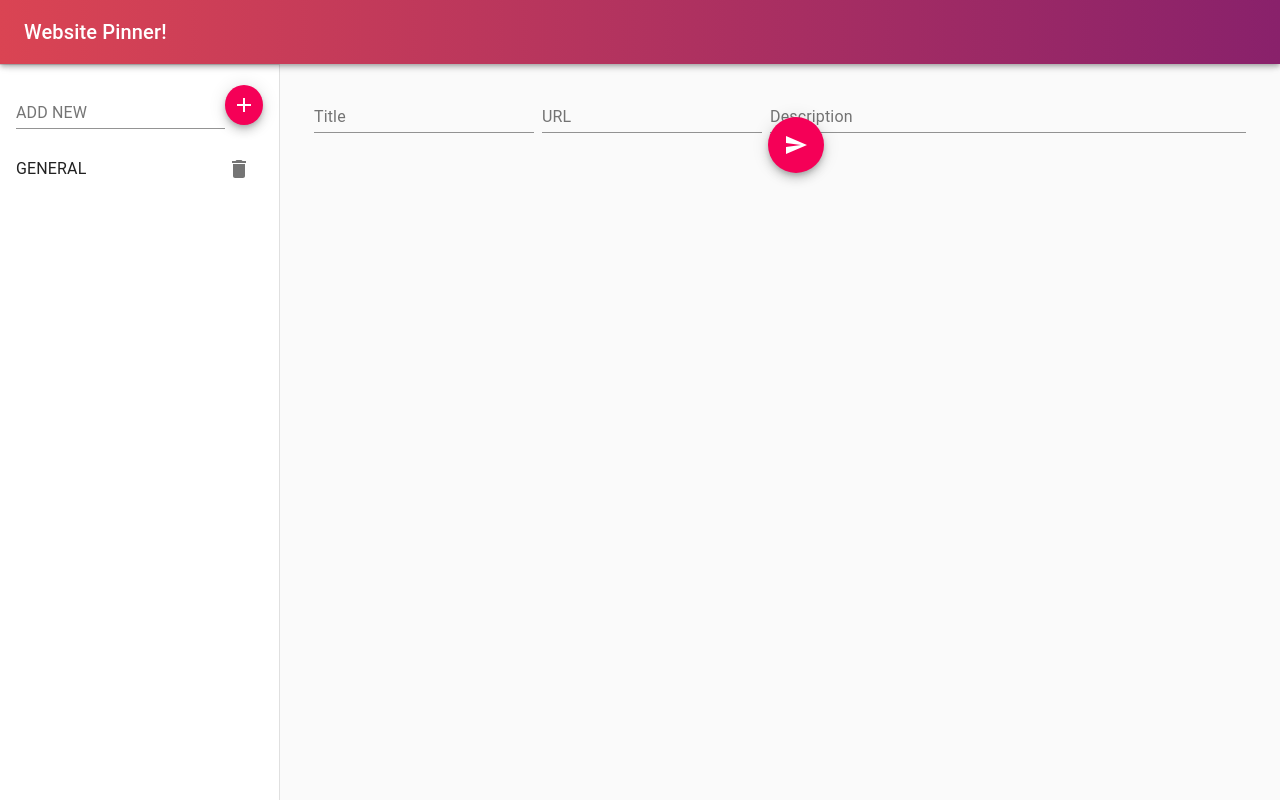
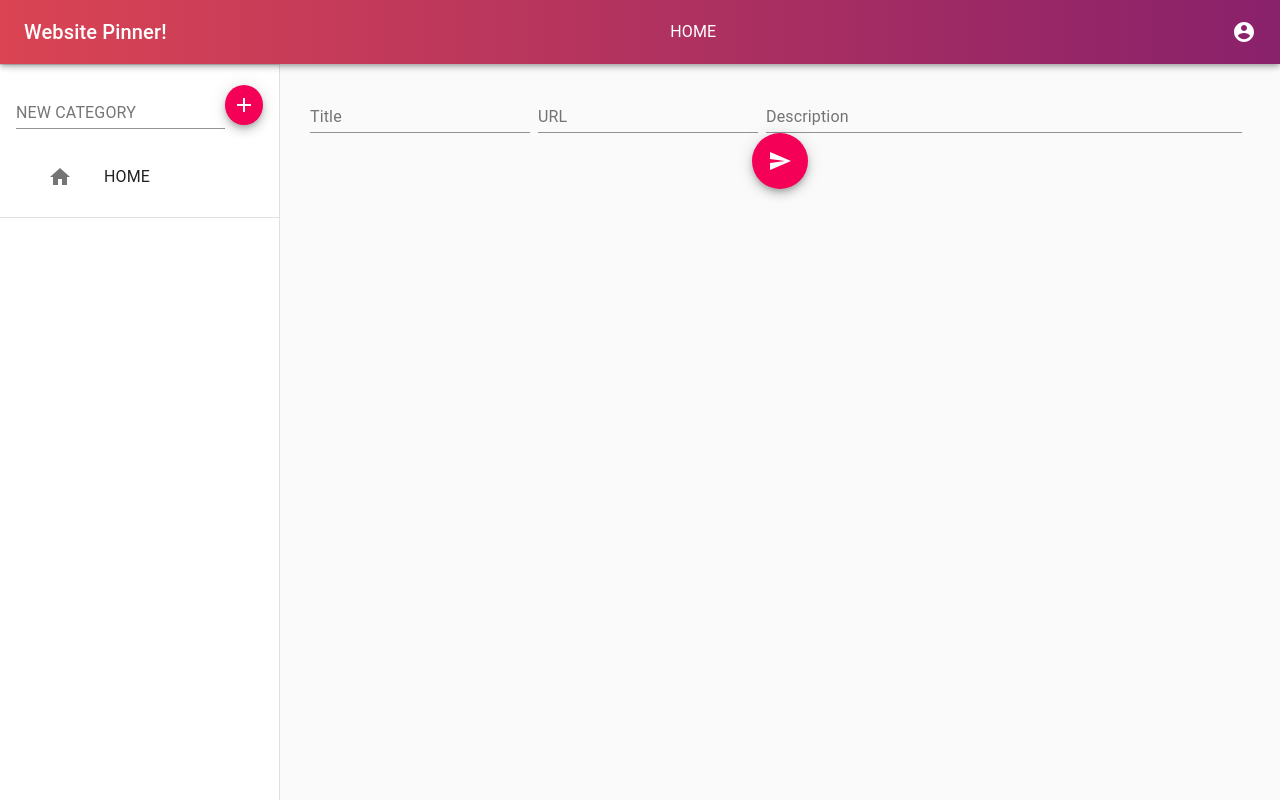
Before and after one commit to nuel77/WebDev-Projects, a React (Create React App) app in the folder website-pinner/: page / in a window 1280 px wide. Built offline with nearby package versions, Linux system fonts and the light colour scheme.

Commit message:
category changes working

```diff
--- a/website-pinner/src/Components/Card/index.jsx
+++ b/website-pinner/src/Components/Card/index.jsx
@@ -35,7 +35,7 @@ export default function MediaCard(props) {
       </CardActionArea>
       <CardActions>
         <Button size="small" color="primary">
-          Open
+          Copy
         </Button>
         <Button size="small" color="secondary">
           Delete
--- a/website-pinner/src/Components/Header/index.jsx
+++ b/website-pinner/src/Components/Header/index.jsx
@@ -5,9 +5,13 @@ import Typography from "@material-ui/core/Typography";
 import AppBar from "@material-ui/core/AppBar";
 import React from "react";
 import useStyles from "./styles.jsx";
+import AccountCircle from '@material-ui/icons/AccountCircle';
+import {useSelector} from "react-redux";
 
 const Header=(props)=>{
     const classes= useStyles()
+    const title=useSelector(state=>state.ui.selected)
+
     return(
         <AppBar position="fixed" className={classes.appBar}>
             <Toolbar>
@@ -23,6 +27,12 @@ const Header=(props)=>{
                 <Typography variant="h6" noWrap>
                     Website Pinner!
                 </Typography>
+                <Typography variant="subtitle1" id="categoryTitle" className={classes.title} >
+                    {title}
+                </Typography>
+                <IconButton edge="end" color="inherit">
+                    <AccountCircle />
+                </IconButton>
             </Toolbar>
         </AppBar>
     )
--- a/website-pinner/src/Components/Header/styles.jsx
+++ b/website-pinner/src/Components/Header/styles.jsx
@@ -3,15 +3,6 @@ import { makeStyles } from '@material-ui/core/styles';
 const drawerWidth = 240;
 
 const useStyles = makeStyles((theme) => ({
-    root: {
-        display: 'flex',
-    },
-    drawer: {
-        [theme.breakpoints.up('sm')]: {
-            width: drawerWidth,
-            flexShrink: 0,
-        },
-    },
     appBar: {
         background:"linear-gradient(to right, #da4453, #89216b)",
         [theme.breakpoints.up('sm')]: {
@@ -24,15 +15,8 @@ const useStyles = makeStyles((theme) => ({
             display: 'none',
         },
     },
-    // necessary for content to be below app bar
-    toolbar: theme.mixins.toolbar,
-    drawerPaper: {
-        width: drawerWidth,
-        background:" ",
-    },
-    content: {
-        flexGrow: 1,
-        padding: theme.spacing(3),
+    title:{
+        flexGrow:1,textAlign:"center"
     },
 }));
 export default useStyles
--- a/website-pinner/src/Components/Layout/index.jsx
+++ b/website-pinner/src/Components/Layout/index.jsx
@@ -4,7 +4,6 @@ import Toolbar from "@material-ui/core/Toolbar";
 import useStyles from "./styles";
 import MediaCard from "../Card";
 import {Grid, Fab, TextField, Typography} from "@material-ui/core";
-import AddIcon from '@material-ui/icons/Add';
 import SideBar from "../SideBar";
 import Header from "../Header";
 import SendIcon from '@material-ui/icons/Send';
@@ -13,11 +12,14 @@ import * as actionTypes from "../../Store/actionTypes"
 
 const Layout = (props) => {
     const {window} = props;
-    const classes = useStyles();
     const [mobileOpen, setMobileOpen] = React.useState(false);
-    const urlList = useSelector(state => state.urlDataList)
+    const urlList = useSelector(state => state.userData.urlDataList)
+    const selectedCategory=useSelector(state=>state.ui.selected)
     const dispatch = useDispatch()
 
+    const urlDataListToShow= urlList.filter((elem)=>{
+        return elem.category===selectedCategory||selectedCategory==="HOME"
+    })
     const handleDrawerToggle = () => {
         setMobileOpen(!mobileOpen);
     };
@@ -26,8 +28,13 @@ const Layout = (props) => {
         urlData.title = document.getElementById("titleField").value
         urlData.url = document.getElementById("urlField").value
         urlData.desc = document.getElementById('descField').value
-        dispatch({type: actionTypes.ADD, payload: urlData})
+        urlData.category= selectedCategory
+        if (urlData.url) {
+            dispatch({type: actionTypes.ADD, payload: urlData})
+        }
+
     }
+    const classes = useStyles();
 
 
     return (
@@ -51,24 +58,23 @@ const Layout = (props) => {
                         <Grid item style={{marginRight: 8}}>
                             <TextField id="urlField" size="small" label="URL"/>
                         </Grid>
-                        <Grid item xs={6}>
+                        <Grid item xs={6} style={{marginRight: 8}}>
                             <TextField id="descField" size="small" label="Description" fullWidth/>
                         </Grid>
                         <Grid item>
-                            <Fab color="secondary" className={classes.fab}>
-                                <SendIcon
-                                    onClick={handleAddData}
-                                />
+                            <Fab color="secondary" onClick={handleAddData}>
+                                <SendIcon/>
                             </Fab>
                         </Grid>
                     </Grid>
                 </div>
+
                 <Grid container spacing={2}>
                     {
-                        urlList.map((elem, idx) => {
+                        urlDataListToShow.map((elem, idx) => {
                             return (
                                 <MediaCard
-                                    key={elem.url+idx}
+                                    key={elem.url + idx}
                                     url={elem.url}
                                     title={elem.title}
                                     desc={elem.desc}
--- a/website-pinner/src/Components/Layout/styles.js
+++ b/website-pinner/src/Components/Layout/styles.js
@@ -34,9 +34,6 @@ const useStyles = makeStyles((theme) => ({
     flexGrow: 1,
     padding: theme.spacing(3),
   },
-  fab: {
-    bottom: theme.spacing(2),
-    left: theme.spacing(2),
-  },
+
 }));
 export default useStyles
--- a/website-pinner/src/Components/SideBar/index.jsx
+++ b/website-pinner/src/Components/SideBar/index.jsx
@@ -5,46 +5,62 @@ import useStyles from "./styles";
 import Divider from "@material-ui/core/Divider";
 import List from "@material-ui/core/List";
 import ListItem from "@material-ui/core/ListItem";
-import {Typography,TextField,} from "@material-ui/core";
-import {Fab,IconButton } from "@material-ui/core";
+import {Typography, TextField, ListItemText, ListItemIcon, Box} from "@material-ui/core";
+import {Fab, IconButton} from "@material-ui/core";
 import AddIcon from '@material-ui/icons/Add';
 import DeleteIcon from '@material-ui/icons/Delete';
+import HomeIcon from '@material-ui/icons/Home';
+import {useDispatch} from 'react-redux'
+import * as actionTypes from "../../Store/actionTypes"
 
 const SideBar = (props) => {
     const classes = useStyles();
-    const [addInput,setAddInput]=useState("")
-    const [categoryList,setCategoryList]=useState(["GENERAL"])
-    const handleAddCategory=()=>{
-        let newCategoryList=[...categoryList,addInput]
-        setCategoryList(newCategoryList)
-        setAddInput("")
+    const [categoryList, setCategoryList] = useState([])
+    const dispatch = useDispatch()
+
+    const handleAddCategory = () => {
+        let addInput = document.getElementById("categoryInput")
+        if (addInput.value) {
+            let newCategoryList = [...categoryList, addInput.value]
+            setCategoryList(newCategoryList)
+            addInput.value = ""
+        }
     }
-    const handleChange=(event)=>{
-        let input=event.target.value
-        setAddInput(input)
+    const handleCategoryClick = (event) => {
+        let categoryClicked = event.target.innerText
+        dispatch({type: actionTypes.SELECTED_CATEGORY, payload: categoryClicked})
+    }
+    const homeCategorySelect = () => {
+        dispatch({type: actionTypes.SELECTED_CATEGORY, payload: "HOME"})
     }
     const drawer = (
         <div>
-            <div className={classes.toolbar} />
-            <Divider />
+            <div className={classes.toolbar}/>
+            <Divider/>
             <List>
-                <ListItem >
-                    <TextField label="ADD NEW" onChange={handleChange} />
-                    <Fab size="small" color="secondary" aria-label="add">
-                        <AddIcon
-                        onClick={handleAddCategory}
-                        />
+                <ListItem>
+                    <TextField label="NEW CATEGORY" id="categoryInput"/>
+                    <Fab size="small" color="secondary" onClick={handleAddCategory}>
+                        <AddIcon/>
                     </Fab>
                 </ListItem>
+                {/*-------------*/}
+                <ListItem button>
+                    <Box display="flex" justifyContent="center" alignItems="center" px={4} py={2}>
+                        <ListItemIcon><HomeIcon/></ListItemIcon>
+                        <ListItemText primary="HOME" onClick={homeCategorySelect}/>
+                    </Box>
+                </ListItem>
+                <Divider/>
                 {categoryList.map((text) => (
-                    <ListItem button key={text}>
-                        <Typography variant="subtitle1" style={{flexGrow:1}}>
-                            {text.toUpperCase()}
-                        </Typography>
-                        <IconButton  aria-label="delete">
-                            <DeleteIcon />
+
+                    <ListItem button key={text} onClick={handleCategoryClick}>
+                        <ListItemText primary={text.toUpperCase()}/>
+                        <IconButton aria-label="delete">
+                            <DeleteIcon/>
                         </IconButton>
                     </ListItem>
+
                 ))}
             </List>
         </div>
--- a/website-pinner/src/Store/Store.js
+++ b/website-pinner/src/Store/Store.js
@@ -1,10 +1,14 @@
 import * as actionTypes from './actionTypes'
 import {createStore} from "redux";
+import {combineReducers} from "redux";
 
 const initialDataList = {
     urlDataList: []
 }
-const rootReducer = (state = initialDataList, action) => {
+const initialUIData = {
+    selected: "HOME"
+}
+const userDataReducer = (state = initialDataList, action) => {
     switch (action.type) {
         case actionTypes.ADD:
             return {
@@ -15,5 +19,35 @@ const rootReducer = (state = initialDataList, action) => {
             return state
     }
 }
+const UIReducer = (state = initialUIData, action) => {
+    switch (action.type) {
+        case actionTypes.SELECTED_CATEGORY:
+            return {
+                ...state,
+                selected: action.payload
+            }
+        default:
+            return state
+    }
+}
+const rootReducer = combineReducers({userData: userDataReducer, ui: UIReducer})
+export default createStore(rootReducer)
 
-export default createStore(rootReducer)
+/*
+userData
+-----------
+urlDataList=[{
+url: String,
+title: String,
+desc: String,
+category: String
+
+ui
+--------
+{
+selected: String
+}
+}]
+
+
+ */
--- a/website-pinner/src/Store/actionTypes.js
+++ b/website-pinner/src/Store/actionTypes.js
@@ -1,2 +1,3 @@
 export const ADD="ADD"
 export const DELETE="DELETE"
+export const SELECTED_CATEGORY="SEL_CAT"
```
